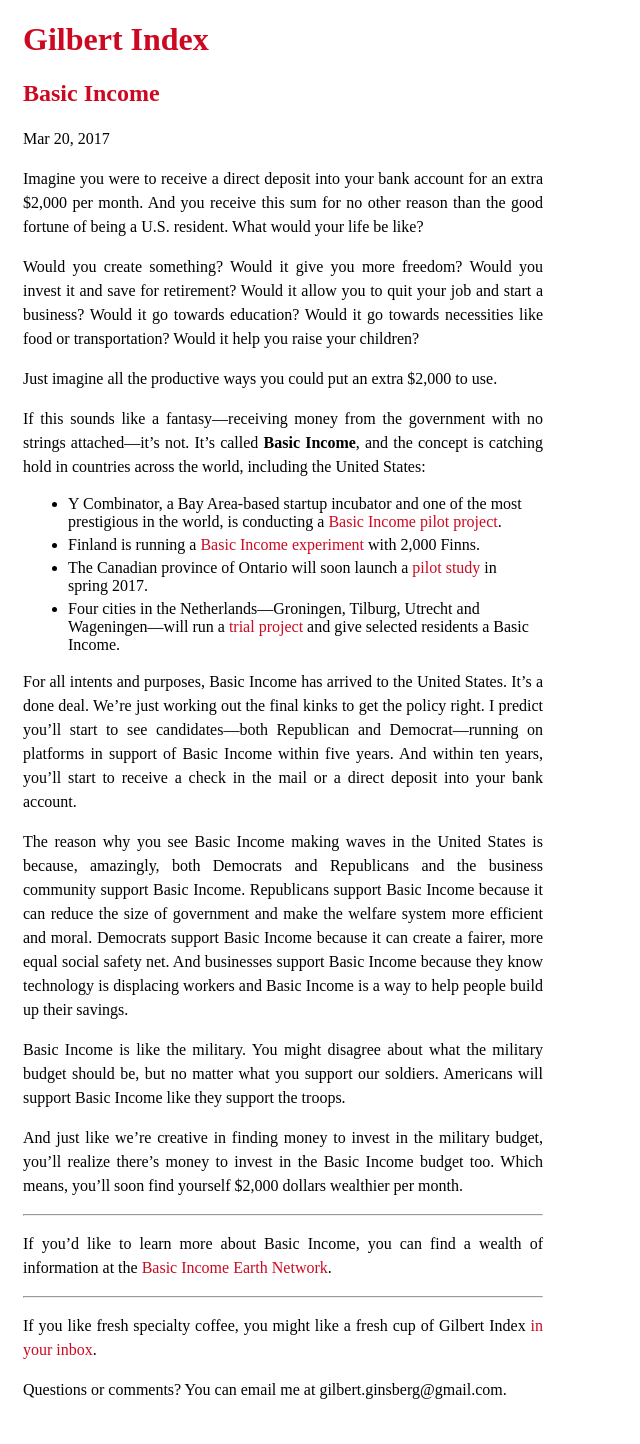
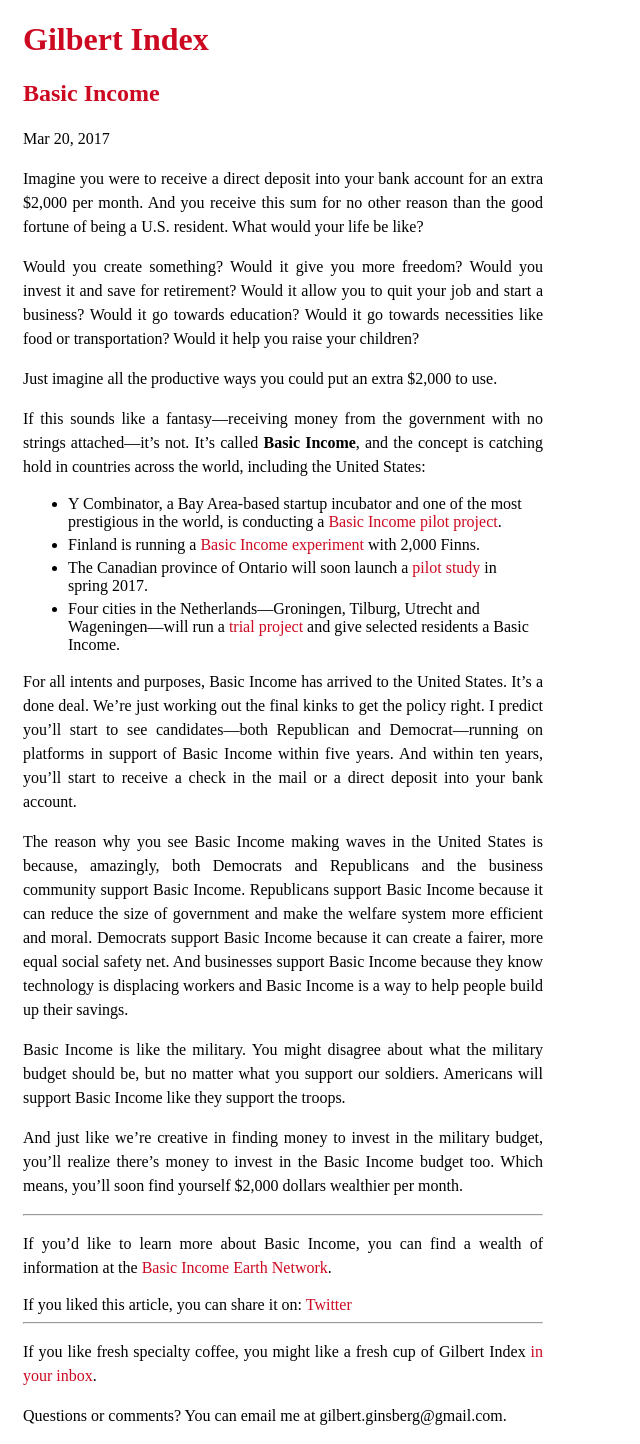
Before and after one commit to danilosierrac/gilbert-index, a Jekyll site: the page built from _posts/2017-03-20-basic-income.md, in a window 1280 px wide. Shown: the whole page, without its empty margins (0-640 px from the left). Built offline with Jekyll 4.4.1, drawn with Linux system fonts in a browser that asks for light colours; before the commit the page ends 1418 px from its top, so only the background shows below that.

Commit message:
feat: Added Twitter share functionality to posts

```diff
--- a/_layouts/post.html
+++ b/_layouts/post.html
@@ -14,4 +14,12 @@ layout: default
   <div class="post-content" itemprop="articleBody">
     {{ content }}
   </div>
+  <div>
+    <span>If you liked this article, you can share it on:</span>
+    <a href="https://twitter.com/share?
+    url={{ page.url }}
+    &text=Gilbert Index: {{ page.title }} By @gilbertginsberg">
+      Twitter
+    </a>
+  </div>
 </article>
```
